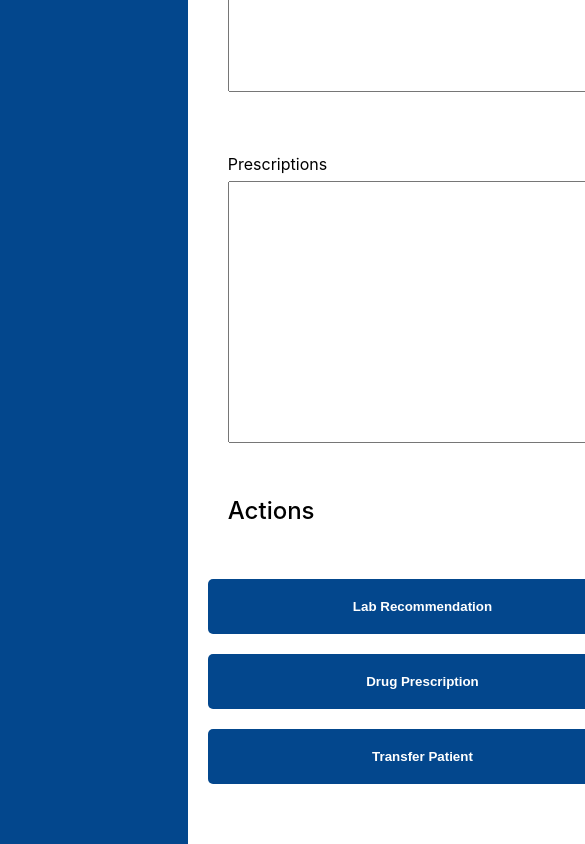
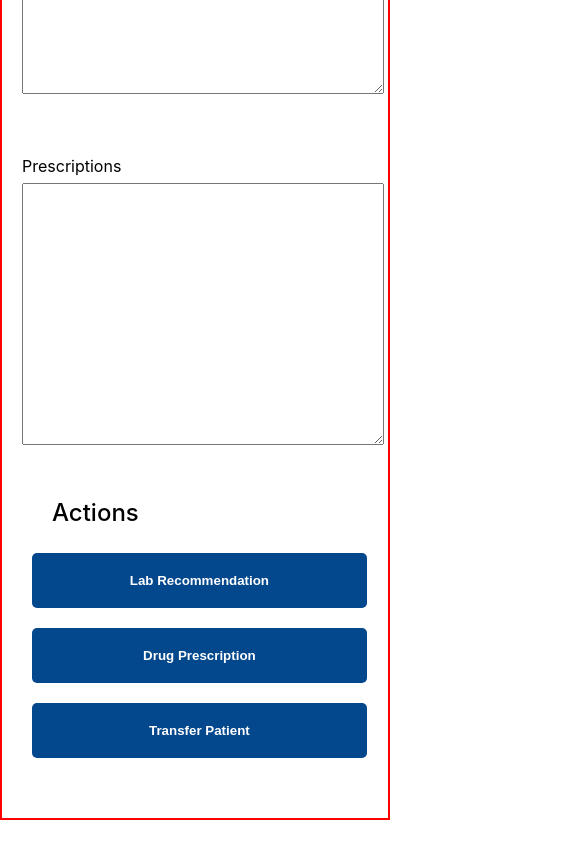
Before and after one commit to AbdulGafaru1-hero/ATU-HyperX, a React (Create React App) app: page /physician in a window 390 px wide. Shown: the part 1069-1913 px from the top of the page, 585 px wide, since content can reach past the window. After the commit the page ends 1889 px from the top, so only its background shows below. Built offline with nearby package versions, Linux system fonts and the light colour scheme.

Commit message:
mobile responsiveness completed

```diff
--- a/src/App.css
+++ b/src/App.css
@@ -6,6 +6,7 @@
 
 .app{
   height: 100%;
+  border: 2px solid red;
 }
 
 .nav{
--- a/src/Pages/Physician/Physician.css
+++ b/src/Pages/Physician/Physician.css
@@ -96,6 +96,7 @@ padding: 5px;
     width: 95%;
 }
 
+
 @media only screen and (max-width: 768px){
     .physicianPage{
         gap: 20px;
@@ -124,3 +125,30 @@ padding: 5px;
         margin-top: 5px;
     }
 }
+
+@media only screen and (max-width: 425px){
+.physicianSidebar{
+    display: none;
+}
+ .prescription, .symptoms, .diagnosis{
+    width: 350px;
+ }
+ .actions{
+  margin-left: 30px;
+ }
+ .actions > h3{
+    margin-bottom: 2px;
+ }
+ .actionButton{
+    width: 90%;
+ }
+}
+
+@media only screen and (max-width: 375px){
+    .feedTitle{
+        font-size: 20px;
+    }
+    .prescription, .symptoms, .diagnosis{
+        width: 300px;
+     }
+}
```
